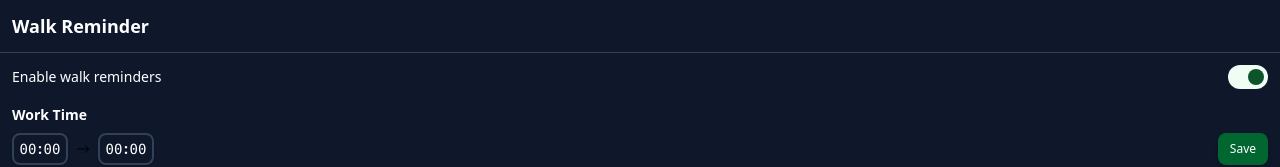
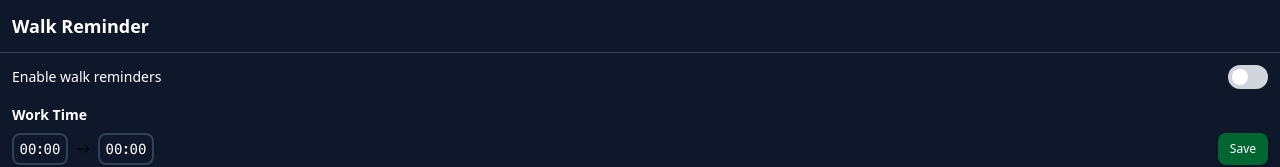
Before and after one commit to gbenga504/walk-reminder, a React (Vite) app: page / in a window 1280 px wide. Shown: the top 167 px of the page. Built offline with nearby package versions, Linux system fonts and the light colour scheme.

Commit message:
Cleanup switch

```diff
--- a/src/Popup.tsx
+++ b/src/Popup.tsx
@@ -6,9 +6,8 @@ import { TimeInputForm } from "./components/TimeInputForm";
 const Popup: React.FC = () => {
   // const [startTime, setStartTime] = useState("09:00");
   // const [endTime, setEndTime] = useState("17:00");
-  // const [isReminderActive, setIsReminderActive] = useState(false);
+  const [isReminderActive, setIsReminderActive] = useState(false);
   const [nextReminderTime] = useState("Not set");
-  // const [message, setMessage] = useState("");
 
   const renderHeader = () => {
     return (
@@ -26,7 +25,10 @@ const Popup: React.FC = () => {
             <p className="text-sm">Enable walk reminders</p>
           </div>
 
-          <Switch />
+          <Switch
+            enabled={isReminderActive}
+            onChange={() => setIsReminderActive(!isReminderActive)}
+          />
         </section>
 
         <div className="mt-4">
--- a/src/components/Switch.tsx
+++ b/src/components/Switch.tsx
@@ -1,22 +1,33 @@
 import classNames from "classnames";
 
-export const Switch: React.FC = () => {
+interface ISwitchProps {
+  enabled: boolean;
+  onChange: () => void;
+}
+
+export const Switch: React.FC<ISwitchProps> = ({ enabled, onChange }) => {
   return (
     <label htmlFor="toggle-switch" className="flex items-center cursor-pointer">
       <div className="relative">
-        <input type="checkbox" id="toggle-switch" className="sr-only" />
+        <input
+          type="checkbox"
+          id="toggle-switch"
+          className="sr-only"
+          checked={enabled}
+          onChange={onChange}
+        />
         <div
           className={classNames("block w-10 h-6 rounded-full", {
-            "bg-green-50": true,
-            "bg-gray-300": false,
+            "bg-green-50": enabled,
+            "bg-gray-300": !enabled,
           })}
         />
         <div
           className={classNames(
             "absolute left-1 top-1 w-4 h-4 rounded-full transition",
             {
-              "translate-x-full bg-green-900": true,
-              "bg-white": false,
+              "translate-x-full bg-green-900": enabled,
+              "bg-white": !enabled,
             }
           )}
         />
--- a/src/components/TimeInput.tsx
+++ b/src/components/TimeInput.tsx
@@ -1,12 +1,12 @@
 import classNames from "classnames";
 import { useEffect, useState } from "react";
 
-interface ITimeInput {
+interface ITimeInputProps {
   initialTime?: string;
   onTimeChange: (time: string) => void;
 }
 
-export const TimeInput: React.FC<ITimeInput> = ({
+export const TimeInput: React.FC<ITimeInputProps> = ({
   initialTime = "00:00",
   onTimeChange,
 }) => {
```
